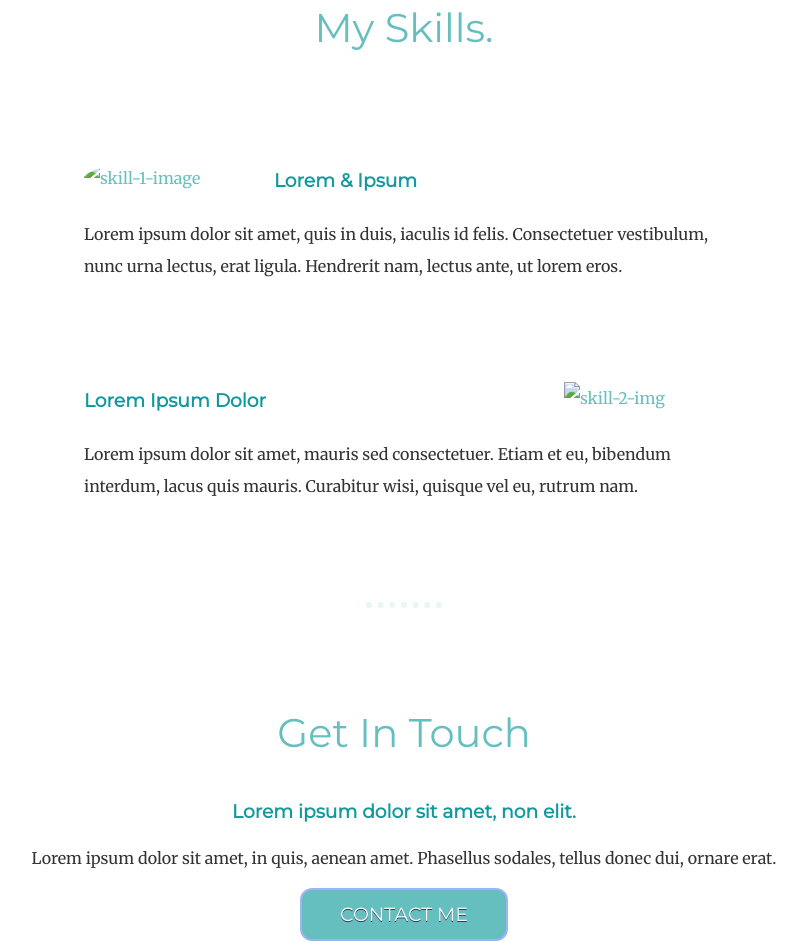
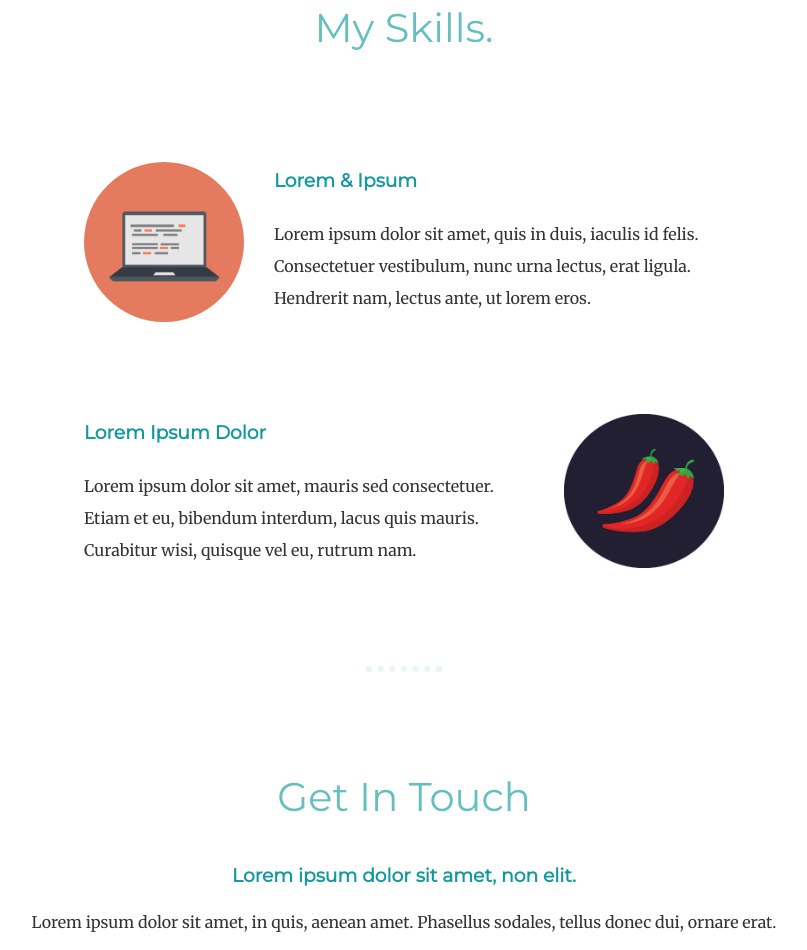
Before and after one commit to brendanwithero50tipp/portfolio, a plain HTML site: page index.html in a window 1280 px wide. Shown: the part 1537-2487 px from the top of the page, without its empty margins (236-1043 px from the left). Drawn offline with Linux system fonts and the light colour scheme.

Commit message:
Added the images for the skill section from the images folder

```diff
--- a/index.html
+++ b/index.html
@@ -42,7 +42,7 @@
       <div class="skills">
         <h2>My Skills.</h2>
         <div class="skill-row">
-          <img class="code-img" src="images/computer.png" alt="skill-1-image" />
+          <img class="code-img" src="Personal_Website/images/computer.png" alt="skill-1-image" />
           <h3>Lorem & Ipsum</h3>
           <p>
             Lorem ipsum dolor sit amet, quis in duis, iaculis id felis.
@@ -51,7 +51,7 @@
           </p>
         </div>
         <div class="skill-row">
-          <img class="chilli-img" src="images/chillies.png" alt="skill-2-img" />
+          <img class="chilli-img" src="Personal_Website/images/chillies.png" alt="skill-2-img" />
           <h3>Lorem Ipsum Dolor</h3>
           <p>
             Lorem ipsum dolor sit amet, mauris sed consectetuer. Etiam et eu,
```
